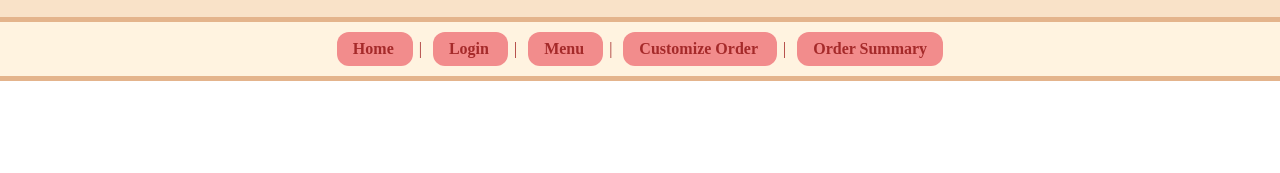
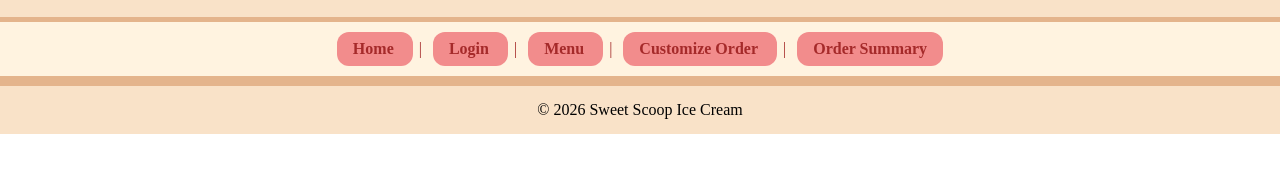
Before and after one commit to NayhaReh/ENSF381_Assignment1, a plain HTML site: page index.html in a window 1280 px wide. Shown: the part 93-266 px from the top of the page. Drawn offline with Linux system fonts and the light colour scheme.

Commit message:
Add footer and footer formatting

```diff
--- a/index.html
+++ b/index.html
@@ -4,11 +4,10 @@
     <meta charset="UTF-8">
     <meta name="viewport" content="width=device-width, initial-scale=1.0">
     <link rel="stylesheet" href="styles.css">
-    <title>My Webpage</title>
+    <title>Sweet Scoop Ice Cream Homepage</title>
 </head>
 
 <body>
-
     <header>
         <img src="assets/logo.jpeg" width="70" height="70" alt="Logo Image">
         <h1>Sweet Scoop Ice Cream</h1>
@@ -22,5 +21,8 @@
         <a href="order_summary.html">Order Summary</a>
     </div>
 
+    <footer>
+        <div>© 2026 Sweet Scoop Ice Cream</div>
+    </footer>
 </body>
 </html>
--- a/styles.css
+++ b/styles.css
@@ -11,6 +11,12 @@ header{
     border-bottom: 5px solid #e4b48c;
 }
 
+footer {
+    background-color: #f9e2c8;
+    text-align: center;
+    padding: 15px;
+    border-top: 5px solid #e4b48c;
+}
 
 .navbar{
     background-color: #fff3e0;
```
Lines whose indentation alone changed are shown as unchanged.
